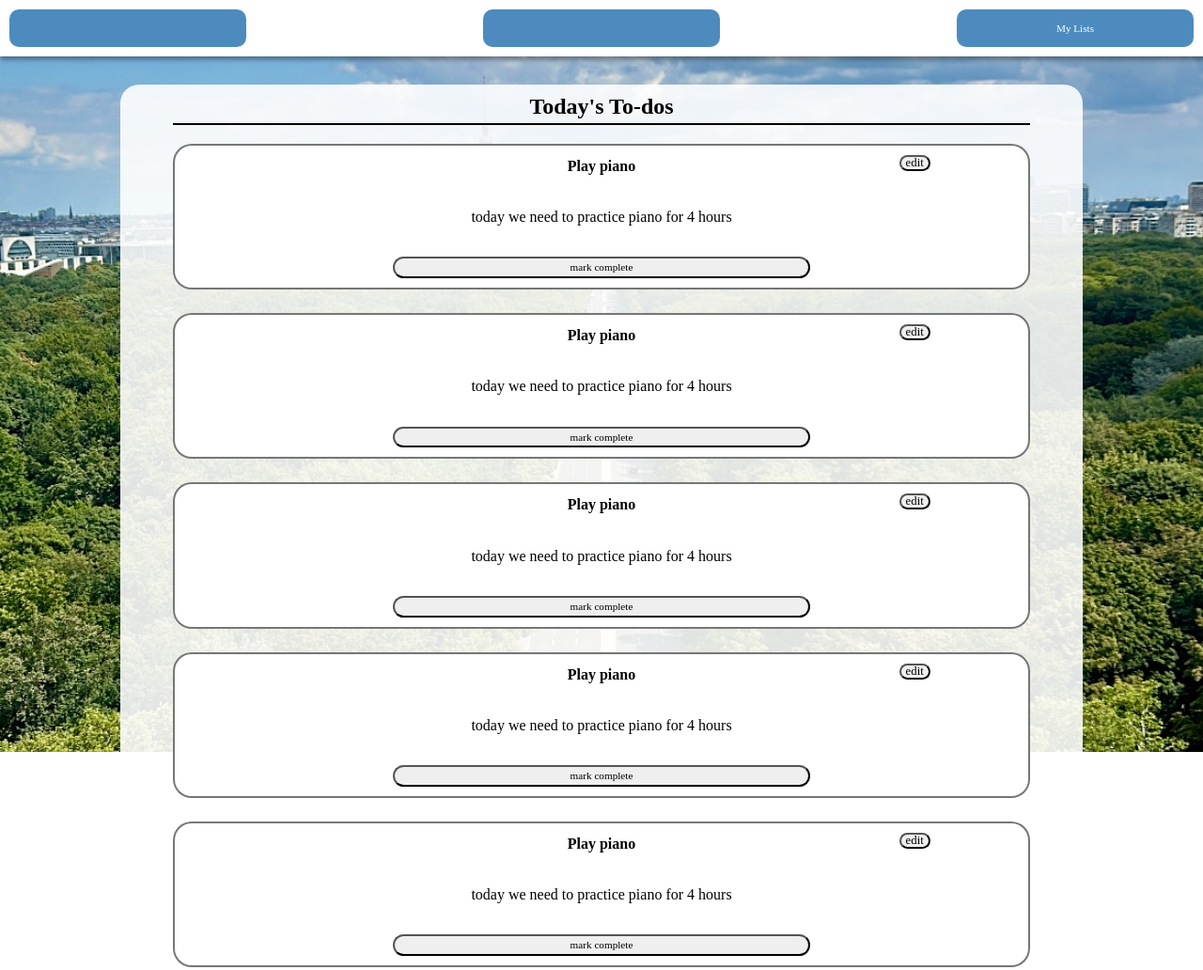
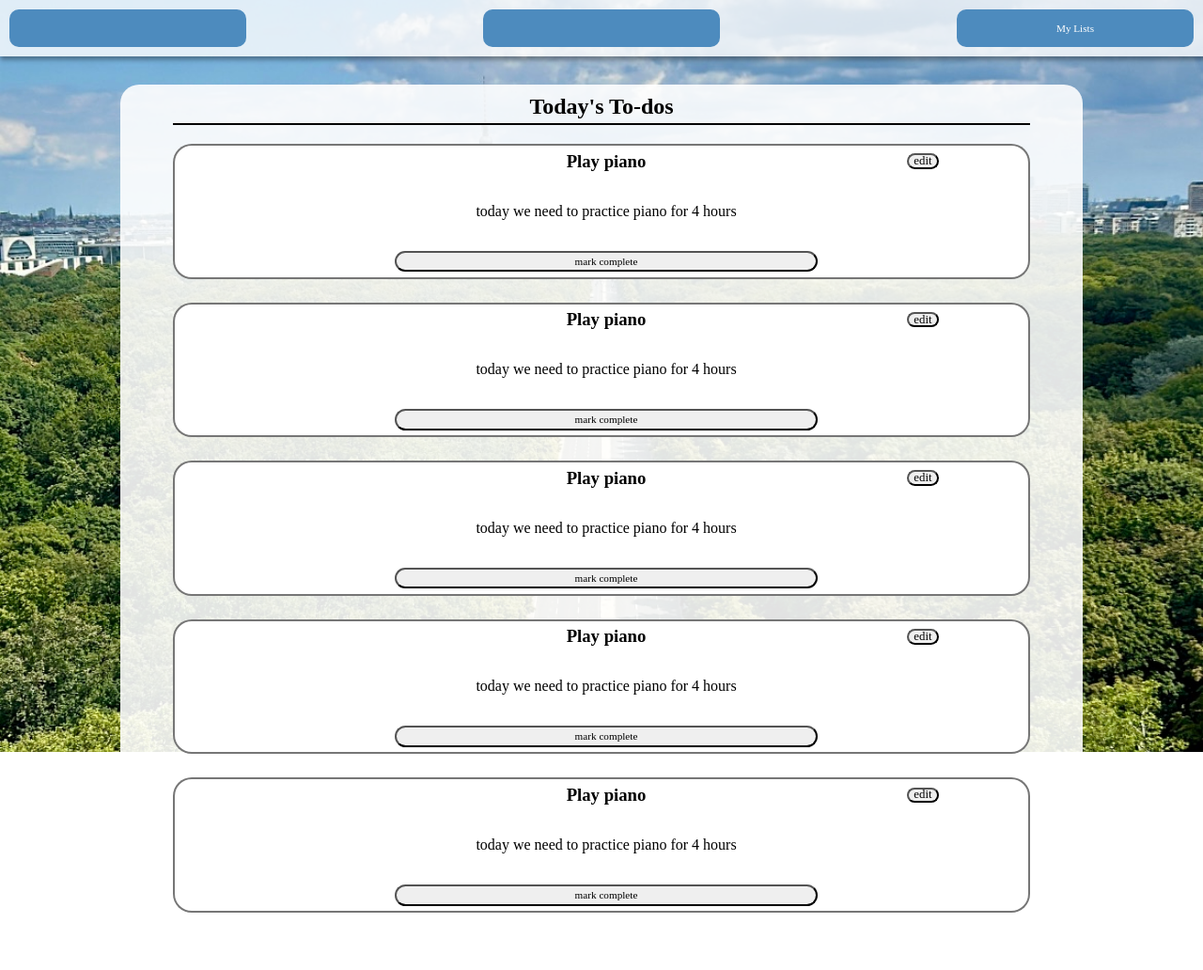
Before and after one commit to arobertson7/Todo-List, a website built with webpack: page src/template.html in a window 1280 px wide. Shown: the whole page at 94% size. After the commit the page ends 976 px from the top, so only its background shows below. Built offline with nearby package versions, Linux system fonts and the light colour scheme; a web font is replaced by a local one.

Commit message:
more styles

```diff
--- a/src/styles.css
+++ b/src/styles.css
@@ -77,7 +77,7 @@ header {
     justify-content: center;
     gap: 5px;
     font-size: 0.7rem;
-    background-color: rgb(255, 255, 255);
+    background-color: rgba(255, 255, 255, 0.791);
     box-shadow: 1.5px 1.5px 5px 2px rgba(0, 0, 0, 0.372);
 }
 
@@ -143,19 +143,19 @@ nav button {
 }
 
 .todo {
-    padding: 10px;
+    padding: 0px 0px 0px 10px;
     background-color: white;
     border: 2px solid rgba(0, 0, 0, 0.536);
     border-radius: 20px;
     display: grid;
     justify-items: center;
-    /* align-items: center; */
+    align-items: center;
     grid-template-columns: 1fr 2fr 1fr;
-    grid-template-rows: 1.5fr 1.5fr 1fr;
+    grid-template-rows: 1fr 1fr 1fr;
     row-gap: 20px;
 }
 
-.todo h4 {
+.todo h3 {
     grid-column: 2;
     grid-row: 1;
 }
@@ -163,6 +163,8 @@ nav button {
 .todo p {
     grid-row: 2;
     grid-column: 1 / 4;
+    text-align: center;
+    padding: 0px 10px;
 }
 
 .completed-button {
--- a/src/template.html
+++ b/src/template.html
@@ -25,40 +25,41 @@
             <div class="list">
                 <!-- a todo "obejct" -->
                 <div class="todo">
-                    <h4>Play piano</h4> <!-- title -->
+                    <h3>Play piano</h3> <!-- title -->
                     <button class="edit-button">edit</button>
                     <p>today we need to practice piano for 4 hours</p> <!-- description -->
 
                     <button class="completed-button">mark complete</button>
                 </div>
                 <div class="todo">
-                    <h4>Play piano</h4> <!-- title -->
+                    <h3>Play piano</h3> <!-- title -->
                     <button class="edit-button">edit</button>
                     <p>today we need to practice piano for 4 hours</p> <!-- description -->
 
                     <button class="completed-button">mark complete</button>
                 </div>
                 <div class="todo">
-                    <h4>Play piano</h4> <!-- title -->
+                    <h3>Play piano</h3> <!-- title -->
                     <button class="edit-button">edit</button>
                     <p>today we need to practice piano for 4 hours</p> <!-- description -->
 
                     <button class="completed-button">mark complete</button>
                 </div>
                 <div class="todo">
-                    <h4>Play piano</h4> <!-- title -->
+                    <h3>Play piano</h3> <!-- title -->
                     <button class="edit-button">edit</button>
                     <p>today we need to practice piano for 4 hours</p> <!-- description -->
 
                     <button class="completed-button">mark complete</button>
                 </div>
                 <div class="todo">
-                    <h4>Play piano</h4> <!-- title -->
+                    <h3>Play piano</h3> <!-- title -->
                     <button class="edit-button">edit</button>
                     <p>today we need to practice piano for 4 hours</p> <!-- description -->
 
                     <button class="completed-button">mark complete</button>
                 </div>
+
             </div>
         </div>
     </div>
```
